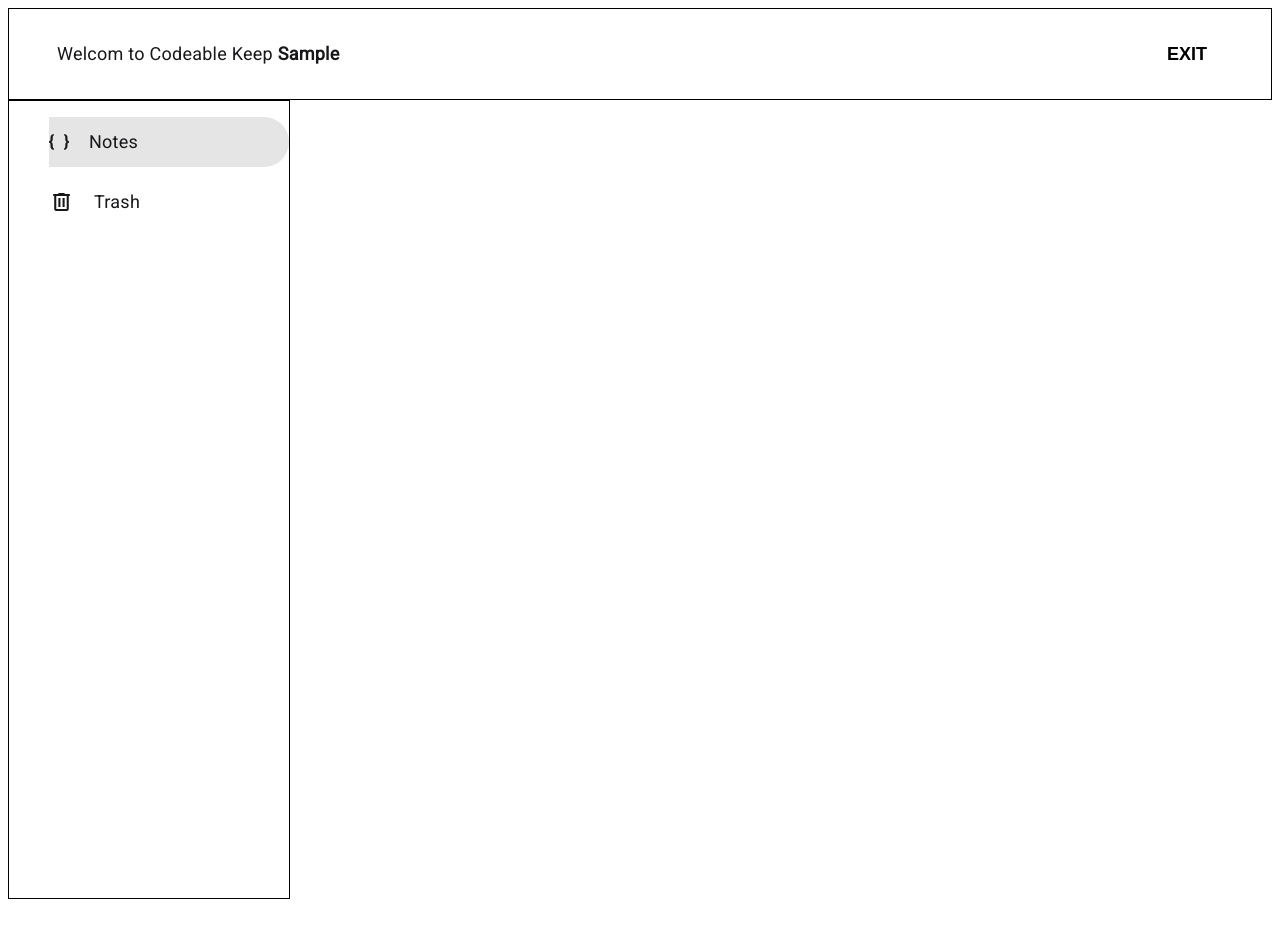
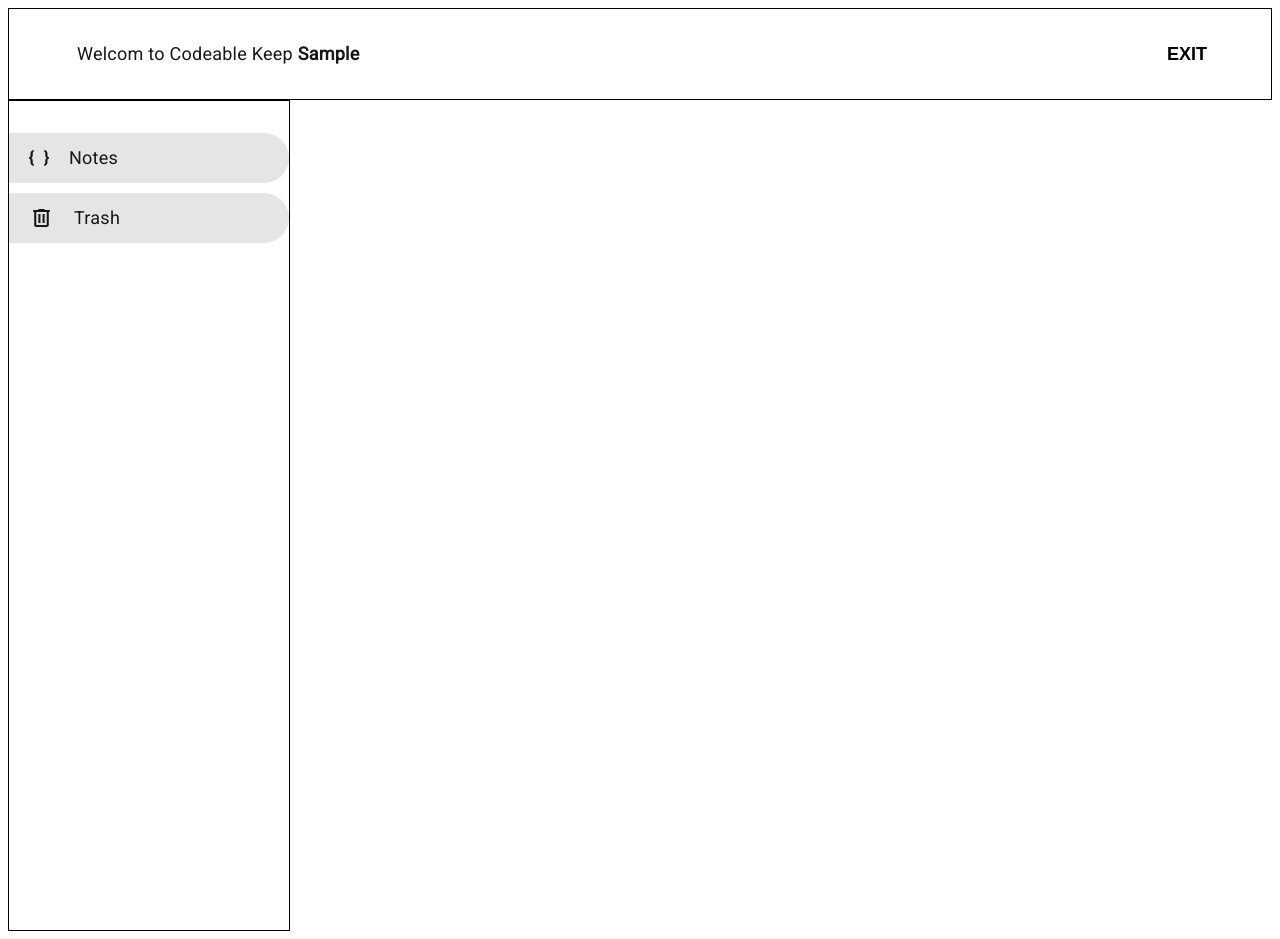
Before and after one commit to XFernando43/Notes_Web_React, a React (Vite) app: page / in a window 1280 px wide. Both pictures are taken after typing "Sample" into the empty fields and a click on the button "Enter". Before the commit the page ends 907 px from the top, so only its background shows below. Built offline with nearby package versions, Linux system fonts and the light colour scheme.

Commit message:
add position

```diff
--- a/src/componentes/commons/sidebar/sidebar.component.jsx
+++ b/src/componentes/commons/sidebar/sidebar.component.jsx
@@ -11,10 +11,9 @@
                     <h2 className='option'>
                         Notes
                     </h2>
-
                 </li>
 
-                <li className='Page_link'>
+                <li className='Page_link selected'>
                     <img src={trash} alt="" />
                     <h2 className='option'>
                         Trash
--- a/src/componentes/commons/sidebar/sidebar.style.css
+++ b/src/componentes/commons/sidebar/sidebar.style.css
@@ -1,5 +1,5 @@
 .sidebar_container{
-    /* padding: 16px 0px; */
+    padding: 16px 0px;
     border: 1px solid black;
     width: 280px;
     height: 797px;
@@ -10,13 +10,18 @@
     display: flex;
     flex-direction: column;
     gap: 10px;
-    /* margin: 10px 0px; */
+    padding: 0px;
 }
 
 .Page_link{
     display: flex;
     flex-direction: row;
     gap: 20px;
+}
+
+.Page_link img,h2 {
+    position: relative;
+    left: 20px;
 }
 
 .option{
```
